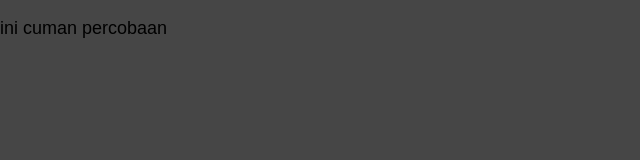
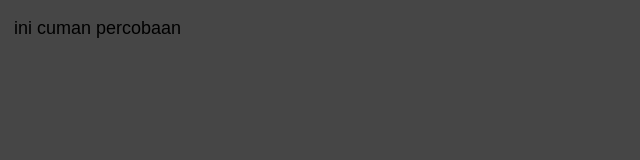
Before and after one commit to ahmadnaufal-f/ahmadnaufal-f.github.io, a website: page src/index.html in a window 1280 px wide. Shown: the full height of the page, 0-640 px from the left. Drawn offline with Linux system fonts and the light colour scheme.

Commit message:
Update style.css

```diff
--- a/src/style.css
+++ b/src/style.css
@@ -6,4 +6,5 @@
 }
 p {
     font-size: large;
+    margin-inline-start: 14px;
 }
```
